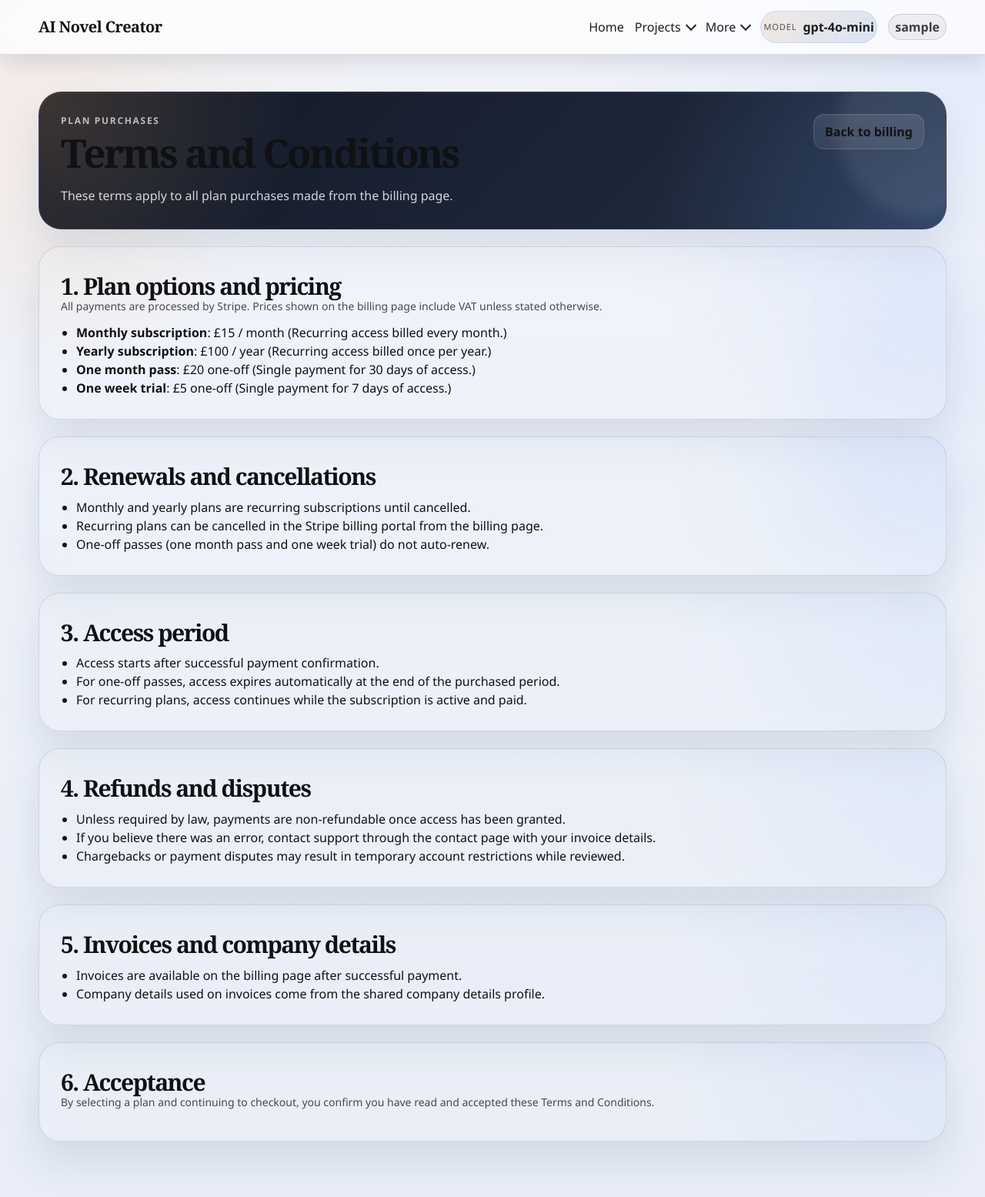
After one commit to RimPeter/AI_Novel_Creator, a Django app: page /billing/terms-and-conditions/ in a window 1280 px wide. The commit adds this page. Shown: the whole page at 77% size. Run offline with Django 5.2, Linux system fonts and the light colour scheme; the visitor is signed in with stand-in values (Sample User, id 1); parts of the project's set-up code (start-up, migrations or seed data) failed here and were passed over; some libraries are stand-ins or nearby versions.

Commit message:
Add billing plan purchase terms and acceptance flow
Create dedicated Terms and Conditions page for billing plan purchases and add billing-page link.
Require users to accept terms checkbox before checkout and enforce acceptance server-side in billing checkout handler.
Update billing styles for terms checkbox layout and support new billing terms route/view/template.

```diff
--- a/main/static/main/styles.css
+++ b/main/static/main/styles.css
@@ -1127,7 +1127,28 @@ ul {
 }
 
 .billing-plan-card form {
+  display: grid;
+  gap: 10px;
   margin-top: 14px;
+}
+
+.billing-plan-terms-check {
+  display: flex;
+  align-items: flex-start;
+  gap: 8px;
+  font-size: 13px;
+  line-height: 1.35;
+}
+
+.billing-plan-terms-check input[type="checkbox"] {
+  margin-top: 2px;
+  width: 15px;
+  height: 15px;
+}
+
+.billing-plan-terms-check a {
+  text-decoration: underline;
+  text-underline-offset: 2px;
 }
 
 .billing-invoice-list {
--- a/main/templates/main/billing.html
+++ b/main/templates/main/billing.html
@@ -12,6 +12,7 @@
         </div>
         <div class="actions">
           <a class="btn btn-secondary" href="{% url 'project-list' %}">Projects</a>
+          <a class="btn btn-secondary" href="{% url 'billing-terms' %}">Terms and conditions</a>
           {% if can_edit_company_details %}
             <a class="btn btn-secondary" href="{% url 'billing-company-details' %}">Company details</a>
           {% endif %}
@@ -125,6 +126,10 @@
               <form method="post" action="{% url 'billing-checkout' %}">
                 {% csrf_token %}
                 <input type="hidden" name="plan" value="{{ option.key }}" />
+                <label class="billing-plan-terms-check">
+                  <input type="checkbox" name="accepted_terms" value="1" required />
+                  <span>I agree to the <a href="{% url 'billing-terms' %}">Terms and Conditions</a> for plan purchases.</span>
+                </label>
                 <button class="btn btn-primary" type="submit">Choose {{ option.label }}</button>
               </form>
             </article>
--- /dev/null
+++ b/main/templates/main/billing_terms.html
@@ -0,0 +1,70 @@
+{% extends "main/base.html" %}
+
+{% block title %}Billing Terms and Conditions | AI Novel Creator{% endblock %}
+
+{% block content %}
+  <div class="page-shell">
+    <section class="card page-hero page-hero-compact">
+      <div class="page-hero-head">
+        <div>
+          <span class="page-kicker">Plan purchases</span>
+          <h1 class="page-title">Terms and Conditions</h1>
+        </div>
+        <div class="actions">
+          <a class="btn btn-secondary" href="{% url 'billing' %}">Back to billing</a>
+        </div>
+      </div>
+      <p class="page-lead">These terms apply to all plan purchases made from the billing page.</p>
+    </section>
+
+    <section class="card page-panel">
+      <h2 class="page-panel-title">1. Plan options and pricing</h2>
+      <p class="muted">All payments are processed by Stripe. Prices shown on the billing page include VAT unless stated otherwise.</p>
+      <ul>
+        {% for option in price_options %}
+          <li><strong>{{ option.label }}</strong>: {{ option.price_display }} ({{ option.description }})</li>
+        {% endfor %}
+      </ul>
+    </section>
+
+    <section class="card page-panel">
+      <h2 class="page-panel-title">2. Renewals and cancellations</h2>
+      <ul>
+        <li>Monthly and yearly plans are recurring subscriptions until cancelled.</li>
+        <li>Recurring plans can be cancelled in the Stripe billing portal from the billing page.</li>
+        <li>One-off passes (one month pass and one week trial) do not auto-renew.</li>
+      </ul>
+    </section>
+
+    <section class="card page-panel">
+      <h2 class="page-panel-title">3. Access period</h2>
+      <ul>
+        <li>Access starts after successful payment confirmation.</li>
+        <li>For one-off passes, access expires automatically at the end of the purchased period.</li>
+        <li>For recurring plans, access continues while the subscription is active and paid.</li>
+      </ul>
+    </section>
+
+    <section class="card page-panel">
+      <h2 class="page-panel-title">4. Refunds and disputes</h2>
+      <ul>
+        <li>Unless required by law, payments are non-refundable once access has been granted.</li>
+        <li>If you believe there was an error, contact support through the contact page with your invoice details.</li>
+        <li>Chargebacks or payment disputes may result in temporary account restrictions while reviewed.</li>
+      </ul>
+    </section>
+
+    <section class="card page-panel">
+      <h2 class="page-panel-title">5. Invoices and company details</h2>
+      <ul>
+        <li>Invoices are available on the billing page after successful payment.</li>
+        <li>Company details used on invoices come from the shared company details profile.</li>
+      </ul>
+    </section>
+
+    <section class="card page-panel">
+      <h2 class="page-panel-title">6. Acceptance</h2>
+      <p class="muted">By selecting a plan and continuing to checkout, you confirm you have read and accepted these Terms and Conditions.</p>
+    </section>
+  </div>
+{% endblock %}
--- a/main/urls.py
+++ b/main/urls.py
@@ -7,6 +7,7 @@ urlpatterns = [
     path("contact/", views.ContactView.as_view(), name="contact"),
     path("token-usage/", views.TokenUsageView.as_view(), name="token-usage"),
     path("billing/", views.BillingView.as_view(), name="billing"),
+    path("billing/terms-and-conditions/", views.BillingTermsView.as_view(), name="billing-terms"),
     path("billing/checkout/", views.create_billing_checkout, name="billing-checkout"),
     path("billing/clear-status/", views.clear_billing_status, name="billing-clear-status"),
     path("billing/company-details/", views.BillingCompanyProfileUpdateView.as_view(), name="billing-company-details"),
--- a/main/views.py
+++ b/main/views.py
@@ -1688,6 +1688,15 @@ class BillingView(LoginRequiredMixin, TemplateView):
         return ctx
 
 
+class BillingTermsView(LoginRequiredMixin, TemplateView):
+    template_name = "main/billing_terms.html"
+
+    def get_context_data(self, **kwargs):
+        ctx = super().get_context_data(**kwargs)
+        ctx["price_options"] = get_price_options()
+        return ctx
+
+
 @require_POST
 @login_required
 def create_billing_checkout(request):
@@ -1703,6 +1712,13 @@ def create_billing_checkout(request):
     option = next((item for item in get_price_options() if item["key"] == plan and item["price_id"]), None)
     if option is None:
         messages.error(request, "Choose a valid billing plan.")
+        return HttpResponseRedirect(reverse("billing"))
+    accepted_terms = str(request.POST.get("accepted_terms") or "").strip().lower()
+    if accepted_terms not in {"1", "true", "yes", "on"}:
+        messages.error(
+            request,
+            "Accept the plan purchase terms and conditions before continuing to checkout.",
+        )
         return HttpResponseRedirect(reverse("billing"))
 
     success_url = _build_stripe_checkout_success_url(request)
```
